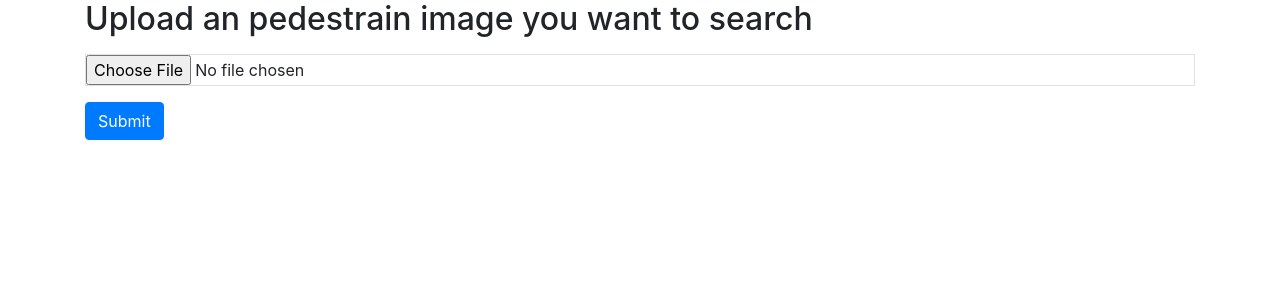
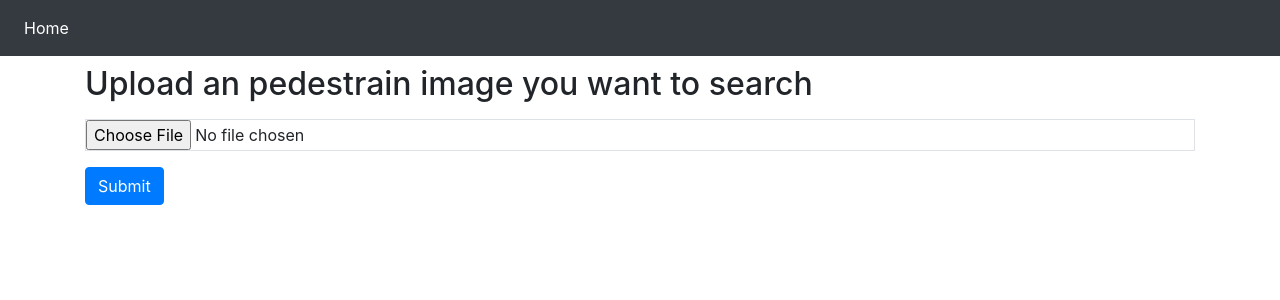
Before and after one commit to guofeng201507/capstone_demo_web, a Flask app: page /upload in a window 1280 px wide. Shown: the top 300 px of the page. Run offline with Flask 2, Linux system fonts and the light colour scheme; some libraries are stand-ins or nearby versions.

Commit message:
refactor the UI

```diff
--- a/templates/base.html
+++ b/templates/base.html
@@ -11,7 +11,14 @@
     {% endblock %}
 </head>
 <body>
-
+<nav class="navbar fixed-top navbar-expand-sm bg-dark navbar-dark">
+    <ul class="navbar-nav">
+        <li class="nav-item active">
+            <a class="nav-link" href="/">Home</a>
+        </li>
+    </ul>
+</nav>
+<div class="container" style="padding-top: 65px"></div>
 {% block content %}
 {% endblock %}
 
--- a/templates/index.html
+++ b/templates/index.html
@@ -12,17 +12,17 @@
 <div class="container">
     <div class="row">
         <div class="col-sm-4">
-            <a href="/search"><h3>Search by Exact Attributes</h3></a>
+            <a href="/search"><h4>Search by Exact Attributes</h4></a>
             <p>You will be able to search the pedestrain by specifying the exact attributes such as: Gender, Hair Color,
                 Clothes</p>
         </div>
         <div class="col-sm-4">
-            <a href="/upload"><h3>Search by Image</h3></a>
+            <a href="/upload"><h4>Search by Image</h4></a>
             <p>Upload the pedestrain image of your interest, our system will detect and search in the database for
                 pedestrains with same attributes</p>
         </div>
         <div class="col-sm-4">
-            <a href="/upload_video"><h3>Upload pedestrain videos</h3></a>
+            <a href="/upload_video"><h4>Upload pedestrain videos</h4></a>
             <p>The videos will be framed by system and the pedestrains inside will be identified. Their attributes will
                 be detected and saved to our database for future search</p>
         </div>
--- a/templates/upload.html
+++ b/templates/upload.html
@@ -17,17 +17,7 @@
     {% endif %}
     {% endwith %}
     </p>
-    {% if filename %}
-    <div>
-        <img src="{{ url_for('display_image', filename=filename) }}">
-        <form method="post" action="/search_by_image" enctype="multipart/form-data">
-            <p>
-                <input id="attributes" name="attributes" required type="hidden" value="{{attributes}}">
-                <input type="submit" class="btn btn-primary" value="Search with the above attributes">
-            </p>
-        </form>
-    </div>
-    {% else %}
+
     <form method="post" action="/upload" enctype="multipart/form-data">
         <dl>
             <p>
@@ -39,7 +29,23 @@
         </p>
     </form>
 
+    {% if filename %}
+    <div>
+        <img src="{{ url_for('display_image', filename=filename) }}">
+        <form method="post" action="/search_by_image" enctype="multipart/form-data">
+            <p>
+                <input id="attributes" name="attributes" required type="hidden" value="{{attributes}}">
+
+                <div class="form-group">
+                    <input type="submit" class="btn btn-primary" value="Search with the above attributes">
+                </div>
+
+            </p>
+        </form>
+    </div>
+
     {% endif %}
+
 
 </div>
 {% endblock %}
```
Lines whose indentation alone changed are shown as unchanged.
